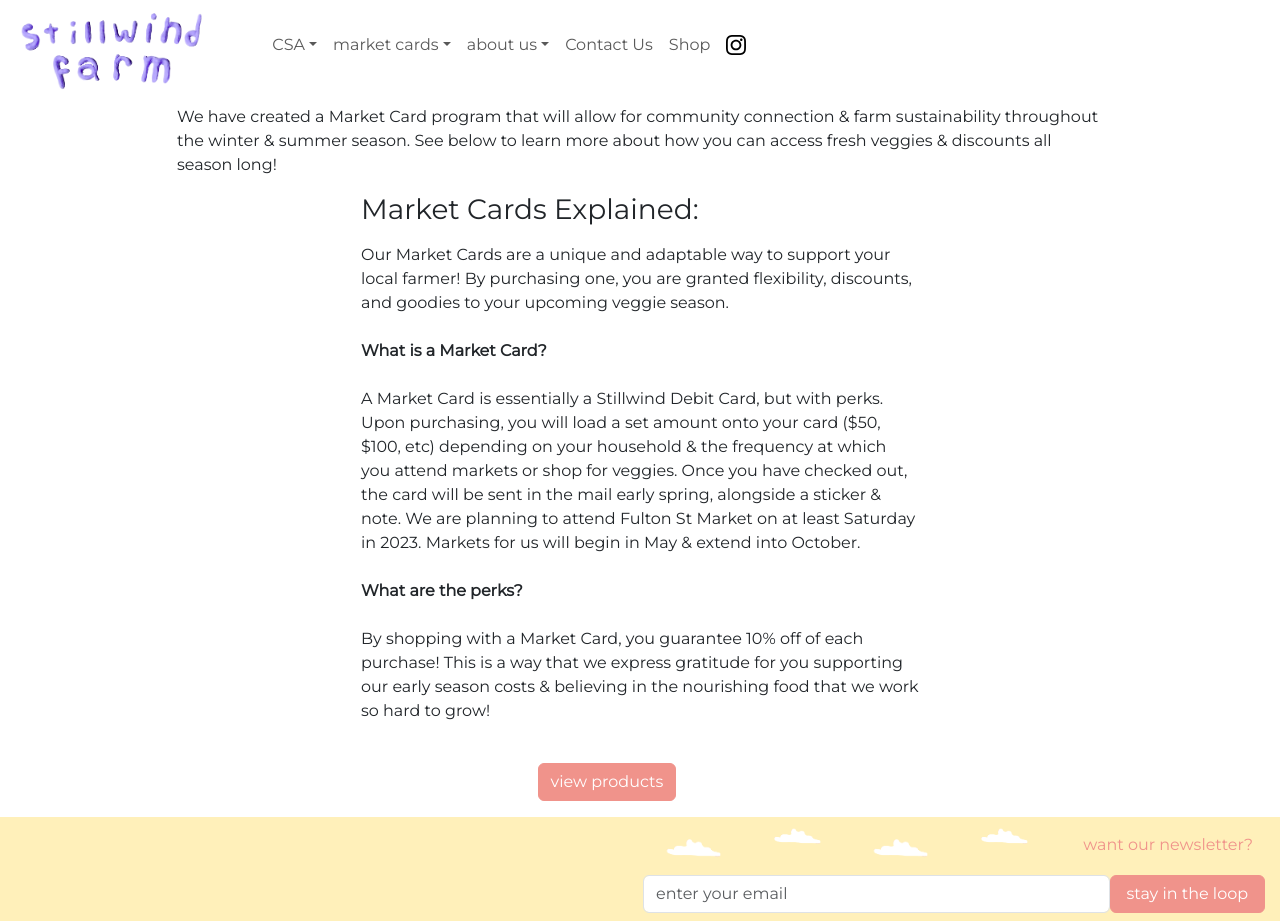
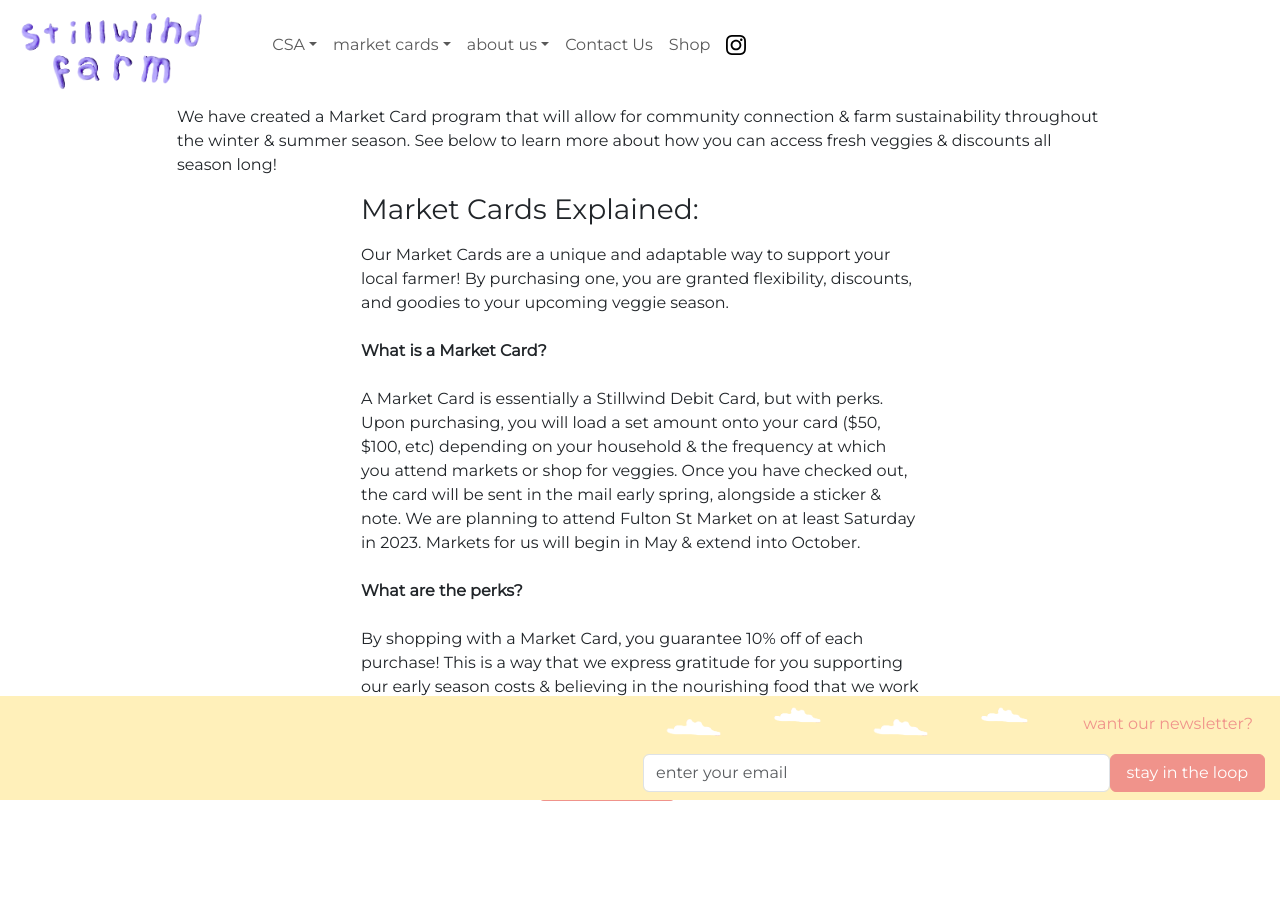
Before and after one commit to kencargill/stillwind-farm, a React (Create React App) app: page /marketcard in a window 1280 px wide. Built offline with nearby package versions, Linux system fonts and the light colour scheme.

Commit message:
made footer fixed

```diff
--- a/src/components/footer.tsx
+++ b/src/components/footer.tsx
@@ -3,8 +3,9 @@
 
 export default function Footer () {
     return(
+        <div className="fixed-bottom">
             <div className="container-fluid d-flex flex-row-reverse bg-f justify-content-start ms-0">
-            <div className=" position-sticky bottom-0 col-12 col-md-6">
+                <div className="col-12 col-md-6">
                     <form>
                         <div className="row justify-content-end mt-2 text-end">
                             <img src={cloud} className="col-2 object-fit-scale" height="50"/>
@@ -20,7 +21,7 @@
 
                     </form>
                         </div>
-
+            </div>
         </div>
     )
 }
--- a/src/pages/csaPage.tsx
+++ b/src/pages/csaPage.tsx
@@ -70,7 +70,7 @@
 
             </div>
 
-            <div className="d-grid gap-2 col-6 m-auto justify-content-center">
+            <div className="d-grid gap-2 col-6 m-auto justify-content-center mb-5 pb-5">
                     <Link to={'https://www.stillwindfarmllc.com/shop/csa-shares/9?page=1&limit=60&sort_by=category_order&sort_order=asc'} >
                         <button type="button" className="btn btn-success m-5">2023 CSA options</button>
                     </Link>
--- a/src/pages/marketCardPage.tsx
+++ b/src/pages/marketCardPage.tsx
@@ -25,7 +25,7 @@
                 <p className="row">By shopping with a Market Card, you guarantee 10% off of each purchase! This
                     is a way that we express gratitude for you supporting our early season costs
                     & believing in the nourishing food that we work so hard to grow!</p>
-                <div className="d-grid gap-2 col-6 mx-auto">
+                <div className="d-grid gap-2 col-6 mx-auto mb-5 pb-5">
                     <Link to={'https://www.stillwindfarmllc.com/shop/market-card/2?page=1&limit=60&sort_by=category_order&sort_order=asc'} >
                         <button type="button" className="btn btn-success m-3">view products</button>
                     </Link>
```
Lines whose indentation alone changed are shown as unchanged.
